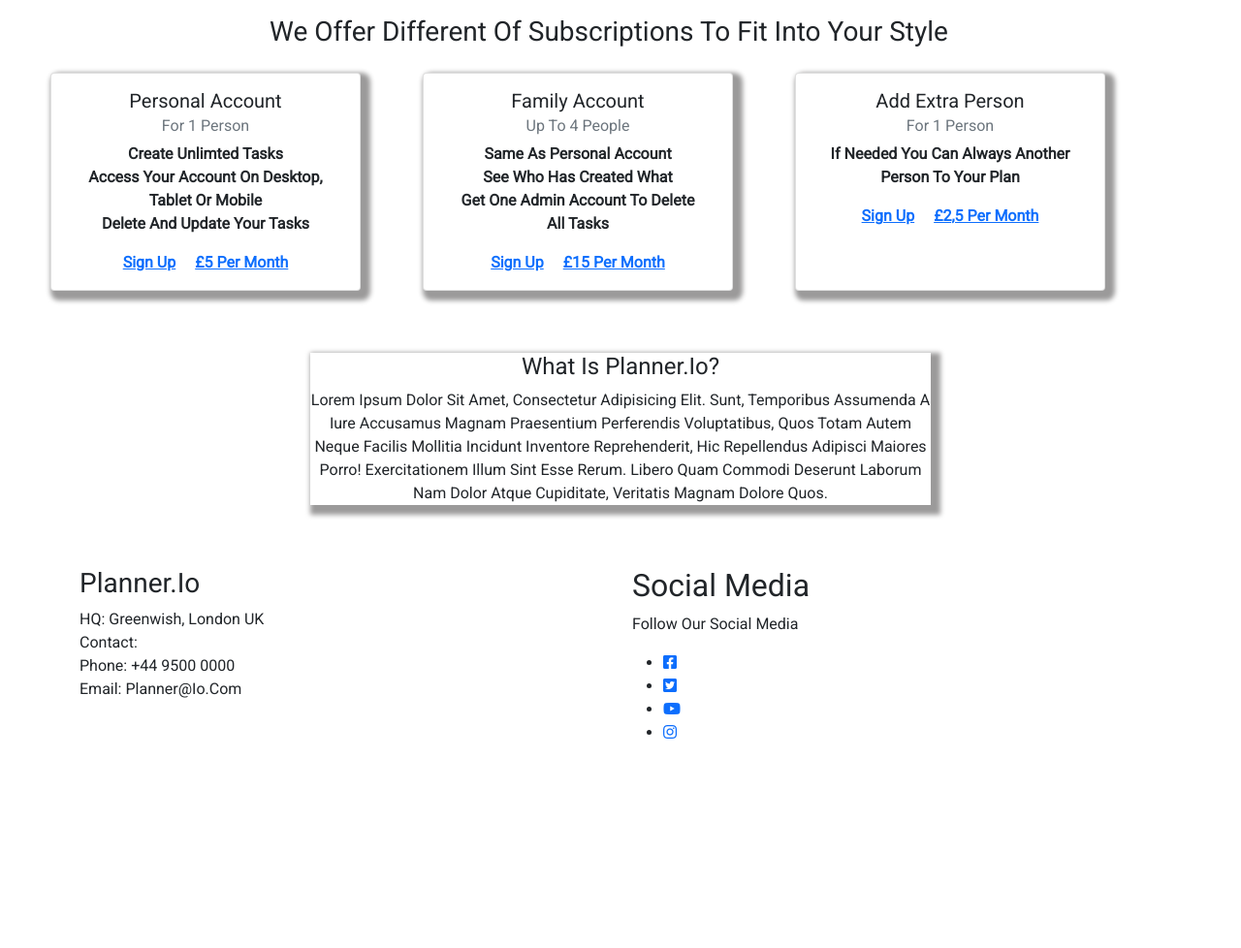
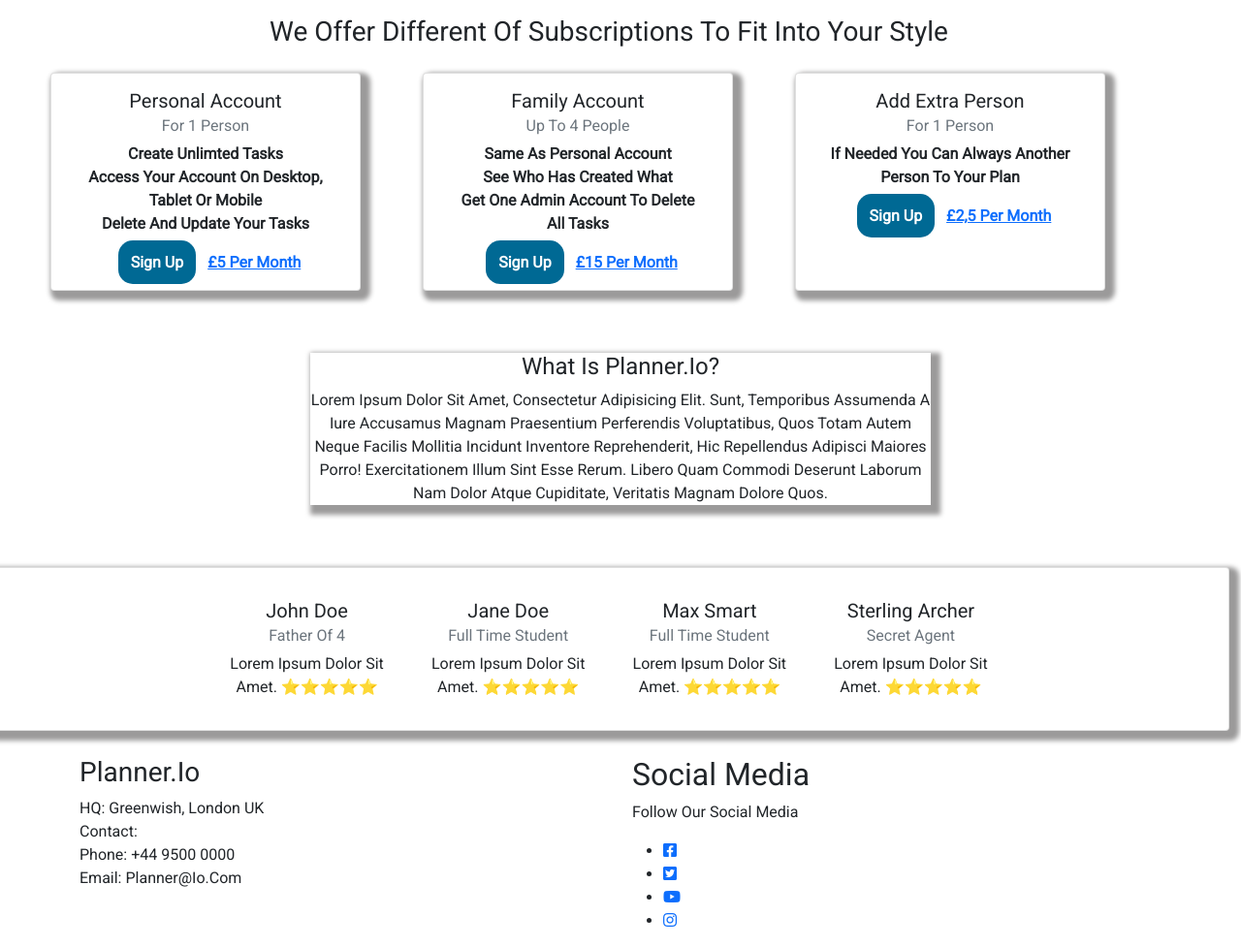
Before and after one commit to Code-Institute-Submissions/Tofthaslund-MS3, a Flask app: page / in a window 1280 px wide. Shown: the part 531-1509 px from the top of the page at 97% size. Before the commit the page ends 1293 px from the top, so only its background shows below. Run offline with Flask 2, Linux system fonts and the light colour scheme; some libraries are stand-ins or nearby versions.

Commit message:
add of customer reviews, and style button for signup

```diff
--- a/static/css/style.css
+++ b/static/css/style.css
@@ -40,12 +40,27 @@
 }
 
 
-.card{
+.price{
     font-family: 'Roboto', sans-serif;
     text-transform: capitalize;
     font-weight: bold;
     box-shadow: 5px 5px 5px 5px rgb(155, 154, 154);
     margin-left: 5%;
+}
+
+
+.card-link-1{
+    background-color: #006994;
+    padding: 5% 5% 5% 5%;
+    margin: 3%;
+    text-decoration: none;
+    color: #fff;
+    border-radius: 15px;
+}
+
+.card-link-1:hover{
+    background-color: rgb(212, 212, 212);
+    color: #006994;
 }
 
 .card-link{
@@ -57,3 +72,15 @@
    margin-top: 5%;
    margin-bottom: 5%;
 }
+
+
+/* reviews */
+
+.review{
+    box-shadow: 5px 5px 5px 5px rgb(155, 154, 154);
+    margin-bottom: 2%;
+}
+
+.reviews{
+    display: inline-block;
+}
--- a/templates/index.html
+++ b/templates/index.html
@@ -16,7 +16,7 @@
 
 <div class="row col-sm-12 col-md-12 text-center overview">
     <h3>We offer different of subscriptions to fit into your style</h3>
-    <div class="card" style="width: 25%;">
+    <div class="card price" style="width: 25%;">
         <div class="card-body">
           <h5 class="card-title">Personal account</h5>
           <h6 class="card-subtitle mb-2 text-muted">For 1 person</h6>
@@ -27,11 +27,11 @@
               <br>
               Delete and update your tasks
           </p>
-          <a href="#" class="card-link">Sign Up</a>
+          <a href="#" class="card-link-1">Sign Up</a>
           <a href="#" class="card-link">£5 per month</a>
         </div>
       </div>
-      <div class="card" style="width: 25%;">
+      <div class="card price" style="width: 25%;">
         <div class="card-body">
           <h5 class="card-title">family account</h5>
           <h6 class="card-subtitle mb-2 text-muted">Up to 4 people</h6>
@@ -42,18 +42,18 @@
               <br>
               Get one admin account to delete all tasks
           </p>
-          <a href="#" class="card-link">Sign Up</a>
+          <a href="#" class="card-link-1">Sign Up</a>
           <a href="#" class="card-link">£15 per month</a>
         </div>
       </div>
-      <div class="card" style="width: 25%;">
+      <div class="card price" style="width: 25%;">
         <div class="card-body">
           <h5 class="card-title">Add extra person</h5>
           <h6 class="card-subtitle mb-2 text-muted">For 1 person</h6>
           <p class="card-text">
               If needed you can always another person to your plan
           </p>
-          <a href="#" class="card-link">Sign Up</a>
+          <a href="#" class="card-link-1">Sign Up</a>
           <a href="#" class="card-link">£2,5 per month</a>
         </div>
       </div>
@@ -67,4 +67,47 @@
         Libero quam commodi deserunt laborum nam dolor atque cupiditate, veritatis magnam dolore quos.
     </p>
 </div>
+
+
+
+<div class="row col-sm-12 col-md-12 text-center">
+    <div class="card review" style="width: 100%;">
+        <div class="card-body">
+            <div class="card-body reviews col-sm-2">
+                <h5 class="card-title">John Doe</h5>
+                <h6 class="card-subtitle mb-2 text-muted">father of 4</h6>
+                <p class="card-text">
+                    Lorem ipsum dolor sit amet.
+                    &#11088;&#11088;&#11088;&#11088;&#11088;
+                </p>
+
+            </div>
+            <div class="card-body reviews col-sm-2">
+                <h5 class="card-title">Jane Doe</h5>
+                <h6 class="card-subtitle mb-2 text-muted">Full time student</h6>
+                <p class="card-text">
+                    Lorem ipsum dolor sit amet.
+                    &#11088;&#11088;&#11088;&#11088;&#11088;
+                </p>
+            </div>
+            <div class="card-body reviews col-sm-2">
+                <h5 class="card-title">Max Smart</h5>
+                <h6 class="card-subtitle mb-2 text-muted">Full time student</h6>
+                <p class="card-text">
+                    Lorem ipsum dolor sit amet.
+                    &#11088;&#11088;&#11088;&#11088;&#11088;
+                </p>
+            </div>
+            <div class="card-body reviews col-sm-2">
+                <h5 class="card-title">Sterling Archer</h5>
+                <h6 class="card-subtitle mb-2 text-muted">Secret Agent</h6>
+                <p class="card-text">
+                    Lorem ipsum dolor sit amet.
+                    &#11088;&#11088;&#11088;&#11088;&#11088;
+                </p>
+            </div>
+        </div>
+      </div>
+</div>
+
 {% endblock %}
```
Also changed, not shown: static/image/PhotobyChristopherCampbellonUnsplash.jpg (added), static/image/PhotobySigmundonUnsplash.jpg (added).
